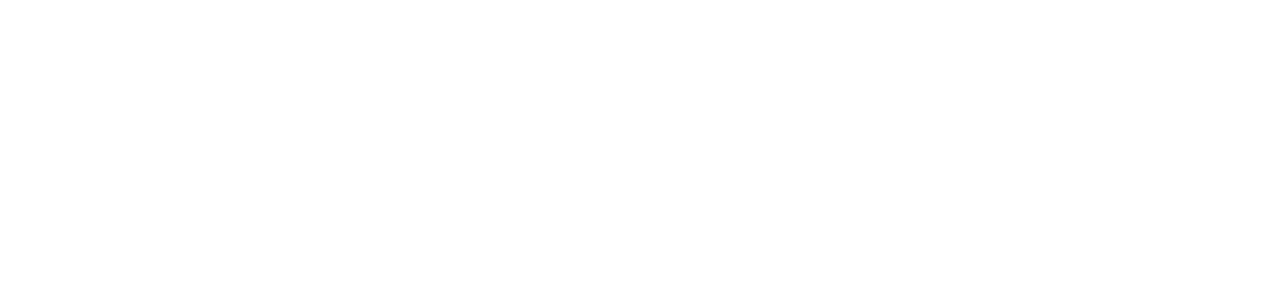
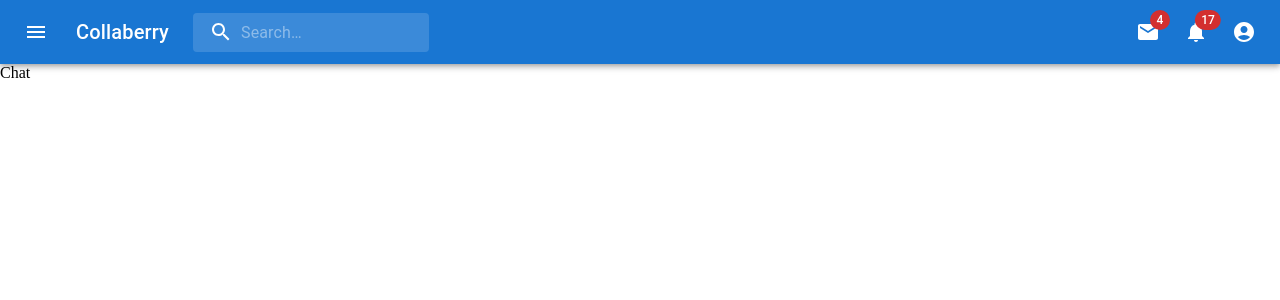
Before and after one commit to rishi-12/roomy, a React (Create React App) app: page /messaging in a window 1280 px wide. Before the commit this address had no page. Shown: the top 300 px of the page. Built offline with nearby package versions, Linux system fonts and the light colour scheme.

Commit message:
create chat component

```diff
--- a/src/App.tsx
+++ b/src/App.tsx
@@ -1,5 +1,6 @@
 import React from "react";
 import NavBar from "./components/NavBar";
+import Chat from "./components/Chat/Chat";
 import { BrowserRouter, Routes, Route } from "react-router-dom";
 
 function App() {
@@ -7,6 +8,7 @@
     <BrowserRouter>
       <Routes>
         <Route path="/" element={<NavBar />}></Route>
+        <Route path="/messaging" element={<Chat />}></Route>
       </Routes>
     </BrowserRouter>
   );
--- /dev/null
+++ b/src/components/Chat/Chat.tsx
@@ -0,0 +1,11 @@
+import * as React from "react";
+import NavBar from "../NavBar";
+
+export default function Chat() {
+  return (
+    <>
+      <NavBar />
+      Chat
+    </>
+  );
+}
```
